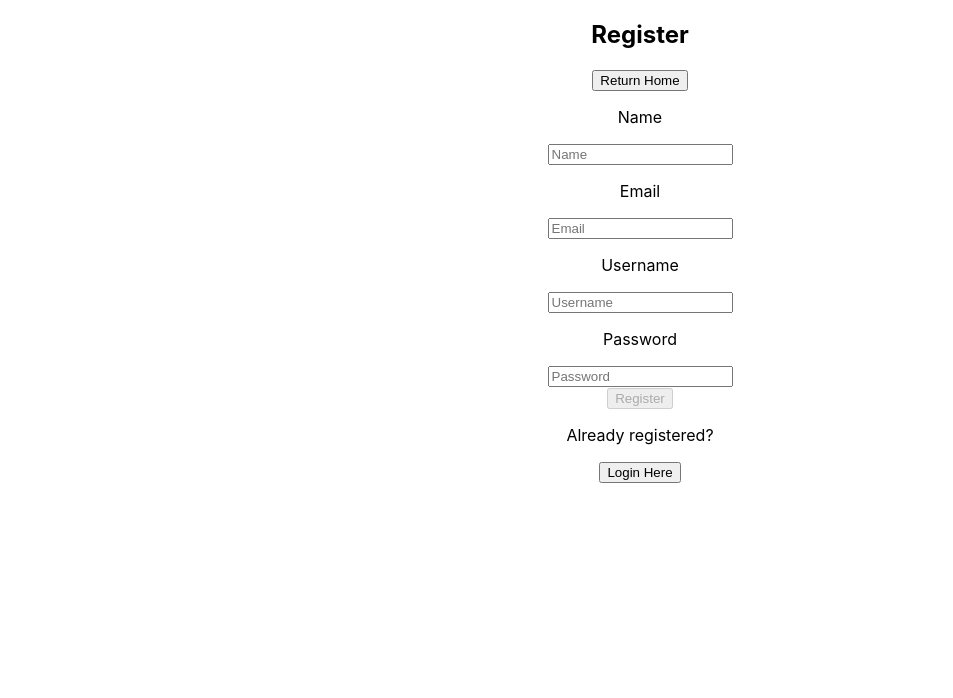
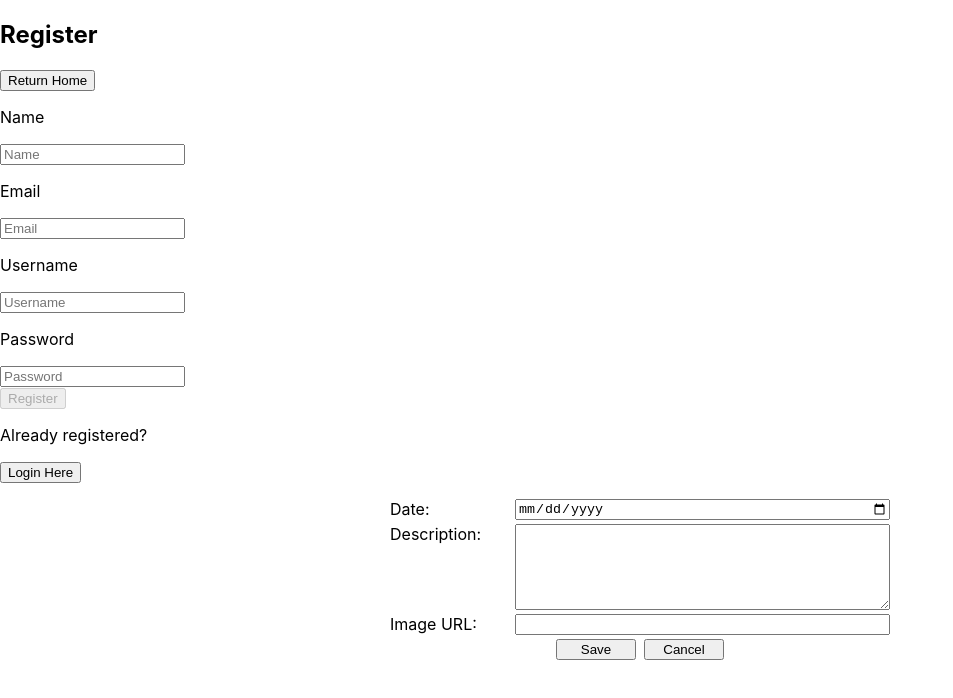
Before and after one commit to bw-ptct-Expat-Journal-4/frontend, a React (Create React App) app: page /register in a window 1280 px wide. Shown: the top 698 px of the page, without its empty margins (0-953 px from the left). Built offline with nearby package versions, Linux system fonts and the light colour scheme.

Commit message:
finished CreateStory draft. initial styles (centering, size) applied.

```diff
--- a/src/App.js
+++ b/src/App.js
@@ -1,7 +1,8 @@
 import React from 'react';
-import './App.css';
+// import './App.css';
 import Login from './components/Login';
 import Register from './components/Registration';
+import CreateStory from './components/CreateStory';
 import {
   BrowserRouter as Router,
   Switch,
@@ -17,6 +18,7 @@ function App() {
         <Route exact path="/"><Link to="/register"><button>Register</button></Link></Route>
         <Route exact path="/login"><Login /></Route>
         <Route exact path="/register"><Register /></Route>
+        <CreateStory />
       </div>
     </Router>
   );
--- a/src/Components/CreateStory.js
+++ b/src/Components/CreateStory.js
@@ -1,8 +1,9 @@
-import React, { UseState } from 'react';
+import React, { useState } from 'react';
 import axiosWithAuth from './../utility/axiosWithAuth';
+import styled from 'styled-components';
 
 const CreateStory = (props) => {
-    const [date, setDate] = useState();
+    const [date, setDate] = useState('');
     const [description, setDescription] = useState('');
     const [image, setImage] = useState('');
     const [storyID, setStoryID] = useState(); // assigned by back-end?
@@ -23,50 +24,86 @@ const CreateStory = (props) => {
     const submitNewStory = event => {
         event.preventDefault();
         axiosWithAuth()
-            .post(`http://somewhere.com/api/endpoint`, { date, description, image })
-            .then() //redirect to gallery
+            .post(`/endpoint`, { date, description, image }) // baseURL will handle path
+            .then() // redirect to gallery
             .catch(error => {
                 console.log('New story error: ', error)
             })
     }
 
     return (
-        <section className='story-form'>
+        <Section className='story-form'>
             <form onSubmit={submitNewStory}>
-                <label>Date:
+                <div className='field'>
+                    <label htmlFor='date'>Date:</label>
                     <input
                         type='date'
                         name='date'
+                        id='date'
                         value={date}
                         onChange={updateDate}
                     />
-                </label>
+                </div>
 
-                <label>Description:
-                    <input
-                        type='text'
+                <div className='field'>
+                    <label htmlFor='description'>Description:</label>
+                    <textarea
                         name='description'
+                        id='description'
                         value={description}
                         onChange={updateDescription}
                     />
-                </label>
+                </div>
 
-                <label>Image:
+                <div className='field'>
+                    <label htmlFor='image'>Image URL:</label>
                     <input
                         type='text'
                         name='image'
+                        id='image'
                         value={image}
                         onChange={updateImage}
                     />
-                </label>
+                </div>
 
                 <div className='button-row'>
                     <button type='submit'>Save</button>
                     <button>Cancel</button>
                 </div>
             </form>
-        </section>
+        </Section>
     )
 }
 
+const Section = styled.section`
+    form {
+        padding: 1rem;
+        max-width: 500px;
+        margin-left: auto;
+        margin-right: auto;
+    }
+
+    .field {
+        margin-bottom: .25rem;
+        display: grid;
+        grid-template-columns: 1fr 3fr;
+        min-width: 400px;
+    }
+
+    textarea {
+        height: 5rem;
+    }
+
+    .button-row {
+        display: flex;
+        justify-content: center;
+    }
+
+    button {
+        margin-left: .25rem;
+        margin-right: .25rem;
+        width: 5rem;
+    }
+`
+
 export default CreateStory;
```
